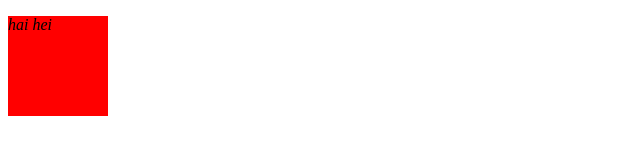
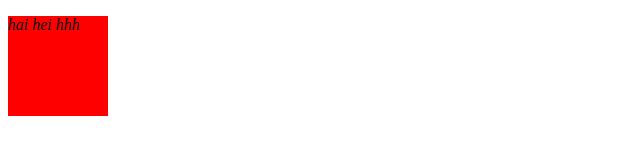
Before and after one commit to sajeesh07/html-css-workout, a plain HTML site: page index.html in a window 1280 px wide. Shown: the full height of the page, 0-640 px from the left. Drawn offline with Linux system fonts and the light colour scheme.

Commit message:
new commit

```diff
--- a/index.html
+++ b/index.html
@@ -10,7 +10,7 @@
 <body>
 <div class="sample">
     <p id="sampleid">
-        hai hei
+        hai hei hhh
     </p>
 </div>
 </body>
```
